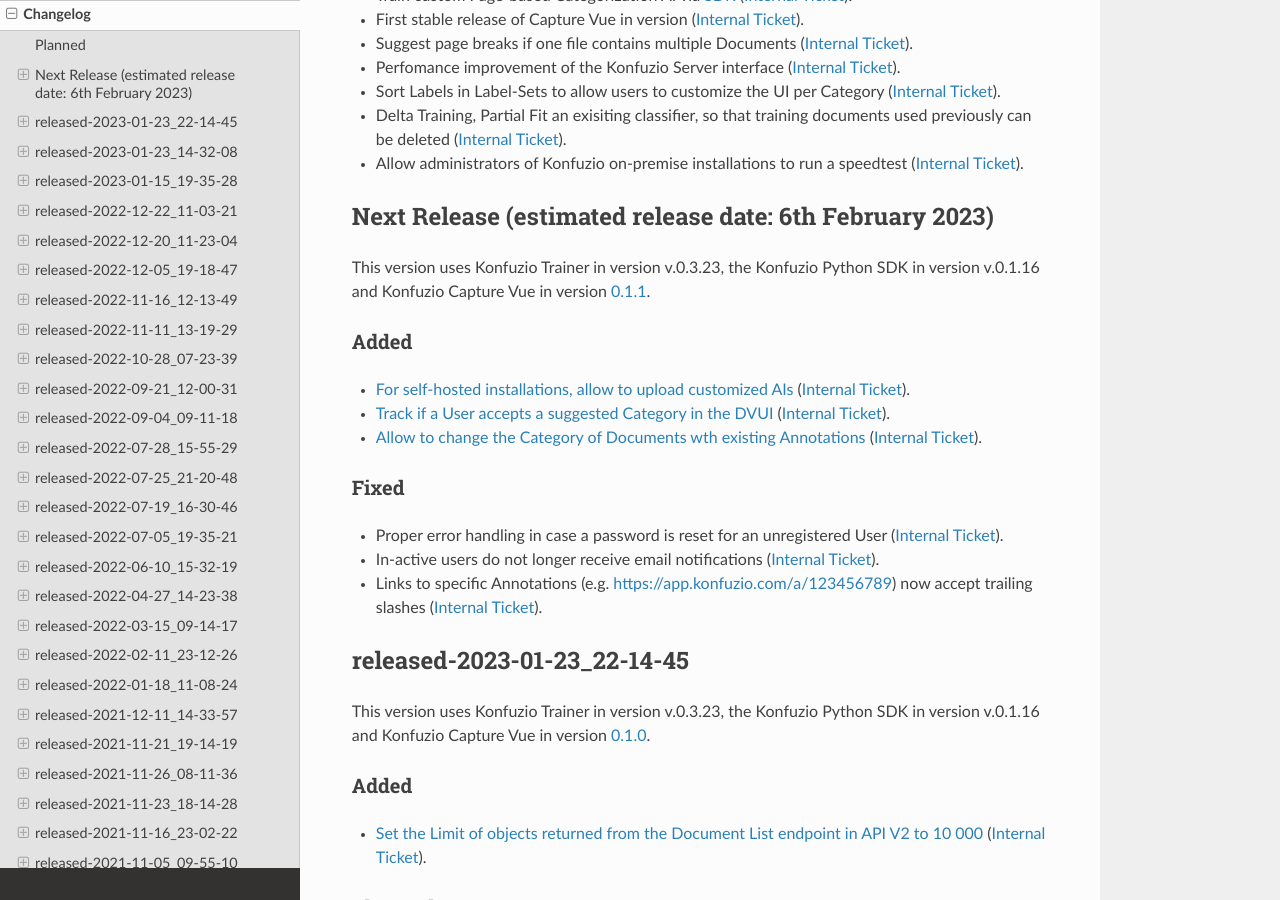
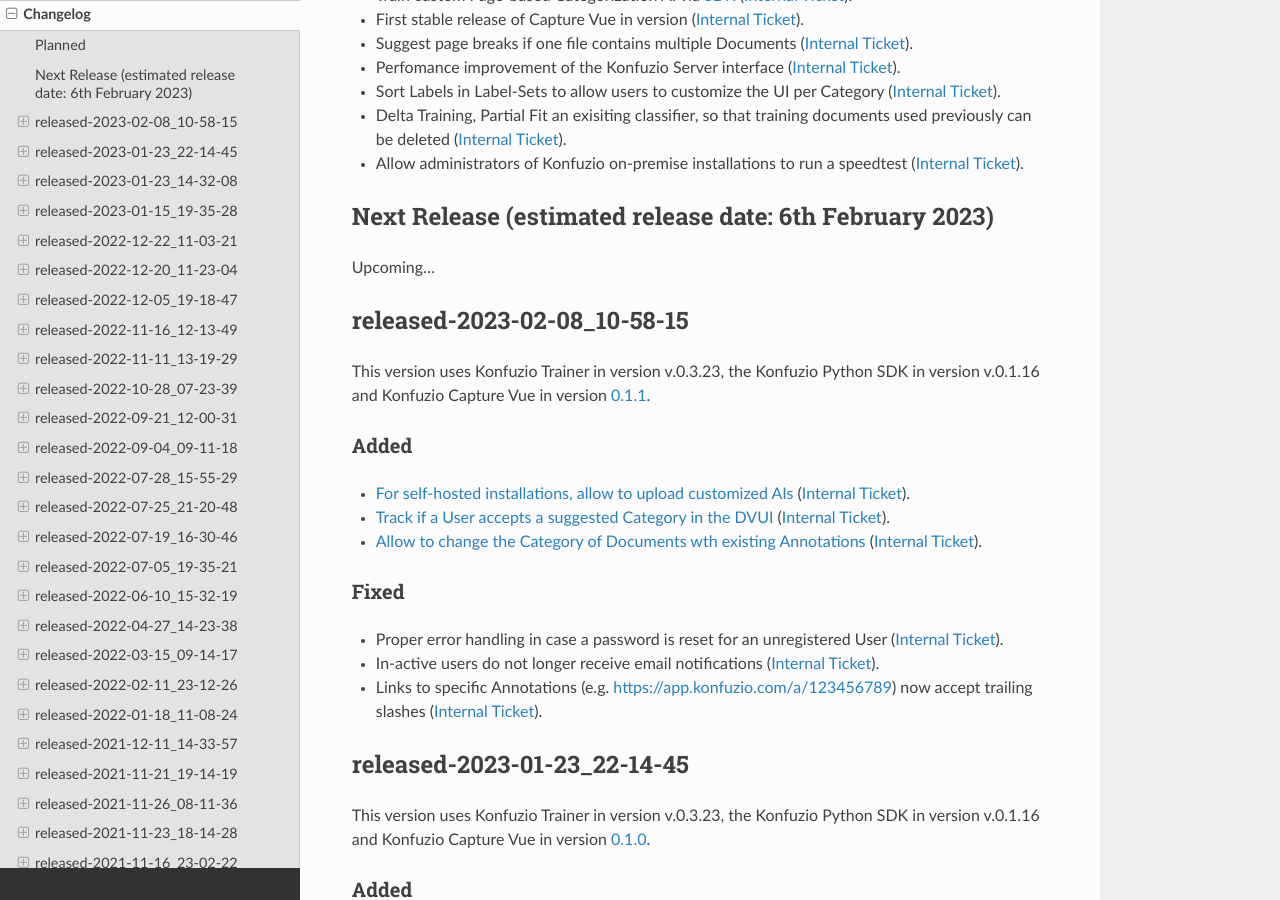
Before and after one commit to konfuzio-ai/konfuzio-sdk, a Sphinx documentation site: the page built from docs/web/changelog_app.md, in a window 1280 px wide and 900 px high, scrolled down 640 px. Built offline with Sphinx 7.4.7 and the Read the Docs theme 2.0.0, drawn with Linux system fonts in a browser that asks for light colours.

Commit message:
Update changelog_app.md

```diff
--- a/docs/web/changelog_app.md
+++ b/docs/web/changelog_app.md
@@ -40,6 +40,10 @@
 -->
 
 ## Next Release (estimated release date: 6th February 2023)
+
+Upcoming...
+
+## released-2023-02-08_10-58-15
 
 This version uses Konfuzio Trainer in version v.0.3.23, the Konfuzio Python SDK in version v.0.1.16 and Konfuzio Capture Vue in version [0.1.1](https://github.com/konfuzio-ai/konfuzio-capture-vue/releases/).
 
```
